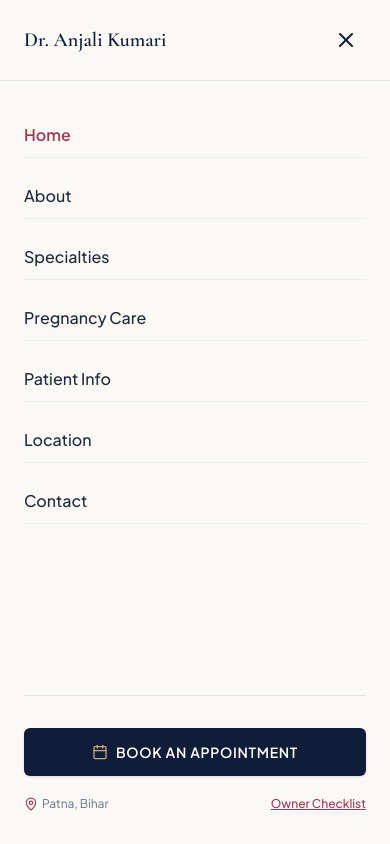
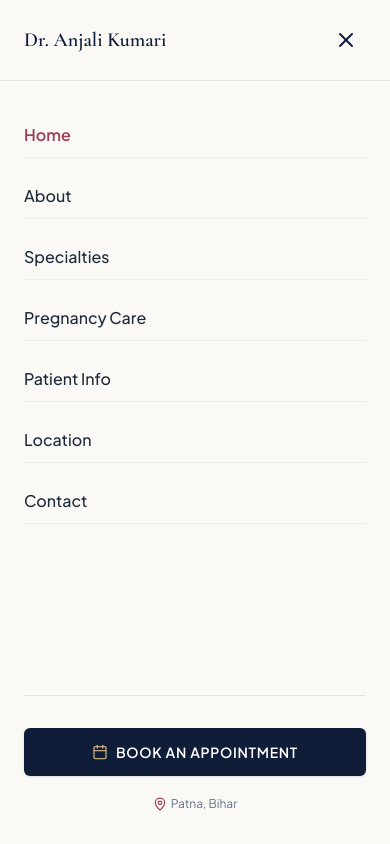
Before and after one commit to Revengers1729/Anjali, a React (Vite) app: page / in a window 390 px wide. Both pictures are taken after a click on the button "Open menu". Shown: the top 844 px of the page. Built offline with nearby package versions, Linux system fonts and the light colour scheme.

Commit message:
Update Header.tsx

```diff
--- a/src/components/Header.tsx
+++ b/src/components/Header.tsx
@@ -1,19 +1,17 @@
+
 import React, { useState, useEffect } from "react";
-import { Menu, X, Calendar, Phone, MapPin } from "lucide-react";
-import { DOCTOR_DATA } from "../data/doctorData";
+import { Menu, X, Calendar, MapPin } from "lucide-react";
 
 interface HeaderProps {
   currentPath: string;
   onNavigate: (path: string) => void;
   onOpenBooking: () => void;
-  onOpenOwnerGuide: () => void;
 }
 
 export const Header: React.FC<HeaderProps> = ({
   currentPath,
   onNavigate,
   onOpenBooking,
-  onOpenOwnerGuide,
 }) => {
   const [isScrolled, setIsScrolled] = useState(false);
   const [mobileMenuOpen, setMobileMenuOpen] = useState(false);
@@ -22,8 +20,14 @@ export const Header: React.FC<HeaderProps> = ({
     const handleScroll = () => {
       setIsScrolled(window.scrollY > 20);
     };
-    window.addEventListener("scroll", handleScroll, { passive: true });
-    return () => window.removeEventListener("scroll", handleScroll);
+
+    window.addEventListener("scroll", handleScroll, {
+      passive: true,
+    });
+
+    return () => {
+      window.removeEventListener("scroll", handleScroll);
+    };
   }, []);
 
   const navLinks = [
@@ -53,7 +57,7 @@ export const Header: React.FC<HeaderProps> = ({
       >
         <div className="max-w-7xl mx-auto px-4 sm:px-6 lg:px-8">
           <div className="flex items-center justify-between">
-            {/* Zone 1: Single text element wordmark */}
+            {/* Brand */}
             <button
               onClick={() => handleNav("/")}
               className="text-left group cursor-pointer focus:outline-none"
@@ -64,19 +68,24 @@ export const Header: React.FC<HeaderProps> = ({
               </span>
             </button>
 
-            {/* Zone 2: 4-6 clean text navigation links */}
+            {/* Desktop Navigation */}
             <nav className="hidden lg:flex items-center gap-7 text-sm font-medium text-[#475569]">
               {navLinks.map((link) => {
                 const isActive = currentPath === link.path;
+
                 return (
                   <button
                     key={link.path}
                     onClick={() => handleNav(link.path)}
+                    aria-current={isActive ? "page" : undefined}
                     className={`relative py-1 transition-colors hover:text-[#0F1D38] cursor-pointer focus:outline-none ${
-                      isActive ? "text-[#0F1D38] font-semibold" : ""
+                      isActive
+                        ? "text-[#0F1D38] font-semibold"
+                        : ""
                     }`}
                   >
                     {link.label}
+
                     {isActive && (
                       <span className="absolute bottom-0 left-0 w-full h-[1.5px] bg-[#9B3C53]" />
                     )}
@@ -85,7 +94,7 @@ export const Header: React.FC<HeaderProps> = ({
               })}
             </nav>
 
-            {/* Zone 3: 1-2 primary actions */}
+            {/* Header Actions */}
             <div className="flex items-center gap-3">
               <button
                 onClick={onOpenBooking}
@@ -95,27 +104,37 @@ export const Header: React.FC<HeaderProps> = ({
                 Book Appointment
               </button>
 
-              {/* Mobile menu hamburger button */}
+              {/* Mobile Menu Button */}
               <button
-                onClick={() => setMobileMenuOpen(!mobileMenuOpen)}
+                onClick={() =>
+                  setMobileMenuOpen(!mobileMenuOpen)
+                }
                 className="lg:hidden p-2 text-[#0F1D38] hover:text-[#9B3C53] focus:outline-none"
-                aria-label={mobileMenuOpen ? "Close menu" : "Open menu"}
+                aria-label={
+                  mobileMenuOpen ? "Close menu" : "Open menu"
+                }
+                aria-expanded={mobileMenuOpen}
               >
-                {mobileMenuOpen ? <X className="w-6 h-6" /> : <Menu className="w-6 h-6" />}
+                {mobileMenuOpen ? (
+                  <X className="w-6 h-6" />
+                ) : (
+                  <Menu className="w-6 h-6" />
+                )}
               </button>
             </div>
           </div>
         </div>
       </header>
 
-      {/* Mobile Slide-Out / Drawer Navigation */}
+      {/* Mobile Drawer Navigation */}
       {mobileMenuOpen && (
         <div className="fixed inset-0 z-50 lg:hidden flex flex-col bg-[#FAF9F6]">
-          {/* Header inside mobile menu */}
+          {/* Mobile Menu Header */}
           <div className="flex items-center justify-between px-6 py-5 border-b border-[#0F1D38]/10">
             <span className="font-serif text-xl font-semibold text-[#0F1D38]">
               Dr. Anjali Kumari
             </span>
+
             <button
               onClick={() => setMobileMenuOpen(false)}
               className="p-2 text-[#0F1D38] hover:text-[#9B3C53]"
@@ -126,13 +145,19 @@ export const Header: React.FC<HeaderProps> = ({
           </div>
 
           <div className="flex-1 overflow-y-auto px-6 py-8 flex flex-col justify-between">
+            {/* Mobile Navigation Links */}
             <nav className="flex flex-col gap-4 text-base font-medium text-[#1E293B]">
               {navLinks.map((link) => (
                 <button
                   key={link.path}
                   onClick={() => handleNav(link.path)}
+                  aria-current={
+                    currentPath === link.path ? "page" : undefined
+                  }
                   className={`text-left py-2.5 border-b border-[#0F1D38]/5 transition-colors ${
-                    currentPath === link.path ? "text-[#9B3C53] font-semibold" : "hover:text-[#0F1D38]"
+                    currentPath === link.path
+                      ? "text-[#9B3C53] font-semibold"
+                      : "hover:text-[#0F1D38]"
                   }`}
                 >
                   {link.label}
@@ -140,6 +165,7 @@ export const Header: React.FC<HeaderProps> = ({
               ))}
             </nav>
 
+            {/* Mobile Booking & Location */}
             <div className="pt-8 border-t border-[#0F1D38]/10 flex flex-col gap-3">
               <button
                 onClick={() => {
@@ -152,19 +178,11 @@ export const Header: React.FC<HeaderProps> = ({
                 Book An Appointment
               </button>
 
-              <div className="flex items-center justify-between text-xs text-[#64748B] pt-2">
+              <div className="flex items-center justify-center text-xs text-[#64748B] pt-2">
                 <span className="flex items-center gap-1">
-                  <MapPin className="w-3.5 h-3.5 text-[#9B3C53]" /> Patna, Bihar
+                  <MapPin className="w-3.5 h-3.5 text-[#9B3C53]" />
+                  Patna, Bihar
                 </span>
-                <button
-                  onClick={() => {
-                    setMobileMenuOpen(false);
-                    onOpenOwnerGuide();
-                  }}
-                  className="text-[#9B3C53] underline font-medium"
-                >
-                  Owner Checklist
-                </button>
               </div>
             </div>
           </div>
```
